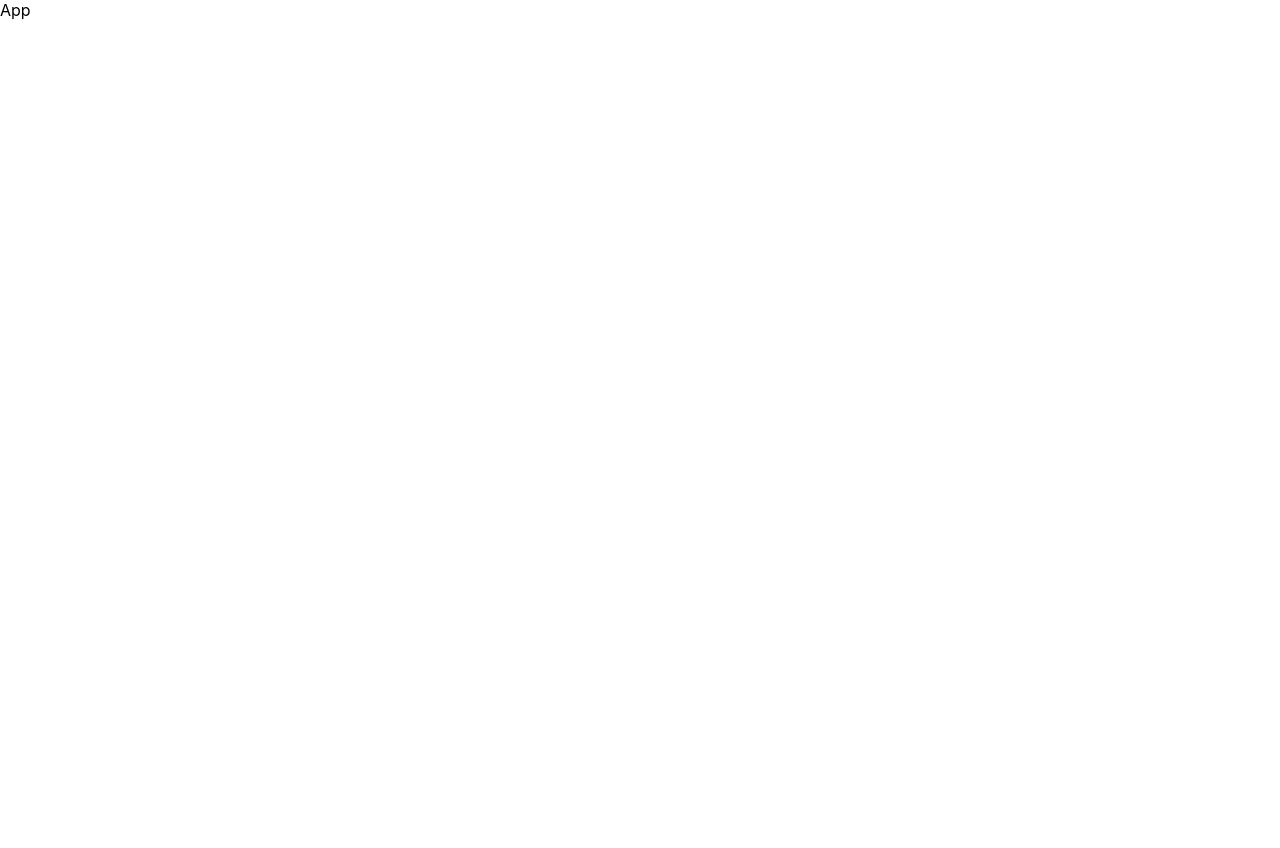
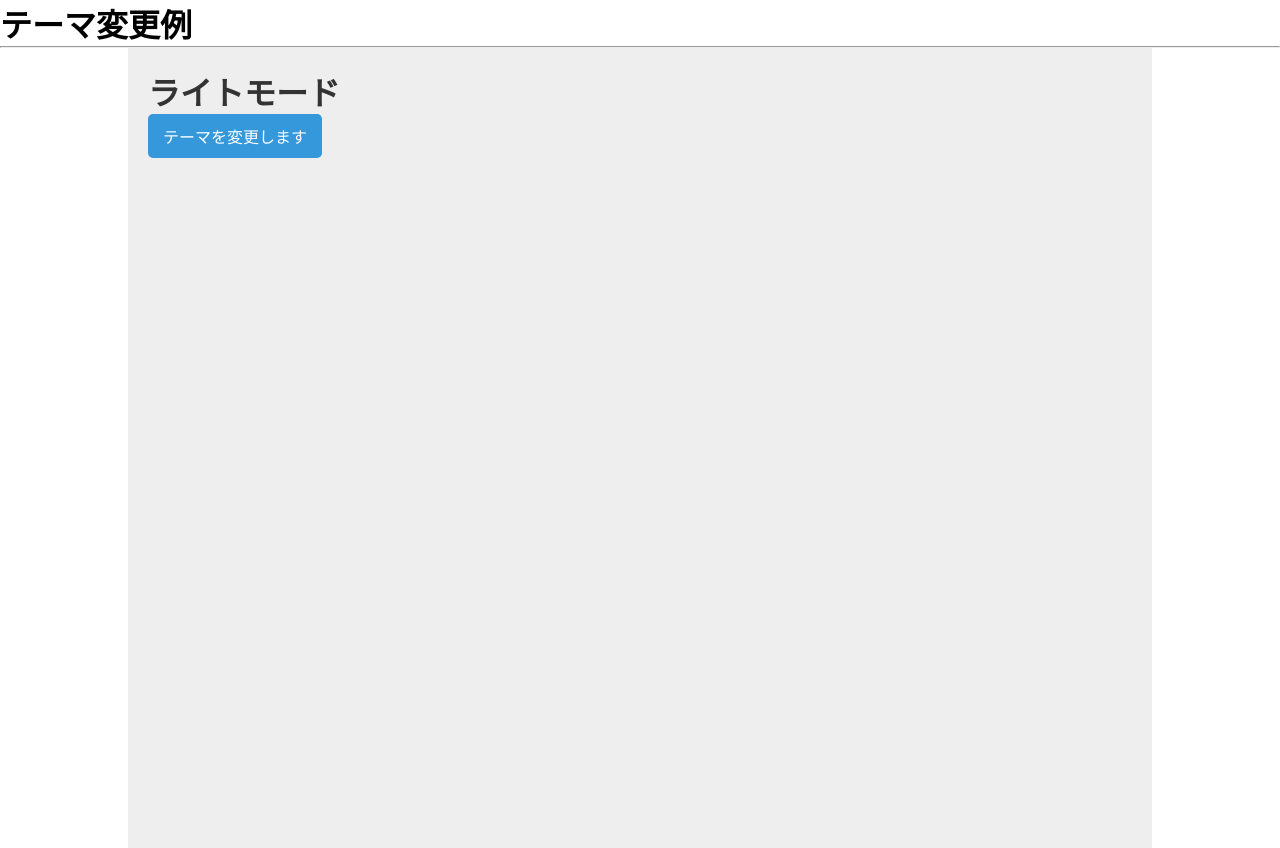
Before and after one commit to jini-labs-2/react-ts-practice, a React (Create React App) app: page / in a window 1280 px wide. Before the commit the page ends 800 px from the top, so only its background shows below. Built offline with nearby package versions, Linux system fonts and the light colour scheme; the HTML template or start-up script is replaced by a standard one.

Commit message:
theme変更例

```diff
--- a/package.json
+++ b/package.json
@@ -8,6 +8,7 @@
     "@testing-library/jest-dom": "^5.16.5",
     "@testing-library/react": "^13.4.0",
     "@testing-library/user-event": "^13.5.0",
+    "@types/styled-components": "^5.1.34",
     "buffer": "^6.0.3",
     "logrocket": "^3.0.1",
     "react": "^18.2.0",
@@ -16,6 +17,8 @@
     "react-router-dom": "^6.4.1",
     "react-scripts": "5.0.1",
     "sass": "^1.71.1",
+    "styled-component": "^2.8.0",
+    "styled-components": "^6.1.13",
     "typescript": "^4.8.3",
     "web-vitals": "^2.1.4"
   },
--- a/src/App.tsx
+++ b/src/App.tsx
@@ -1,10 +1,48 @@
-import React from 'react';
+import React, { useState } from 'react';
+import { ThemeProvider } from 'styled-components';
+import { darkTheme, lightTheme } from './theme';
+import styled from 'styled-components';
+
+const Wrapper = styled.div`
+  background-color: ${(props) => props.theme.colors.background};
+  color: ${(props) => props.theme.colors.text};
+  font-size: ${(props) => props.theme.fontSize.medium};
+  padding: 20px;
+  width: 1024px;
+  height: 100vh;
+  margin: 0 auto;
+`;
+
+const Button = styled.button`
+  background-color: ${(props) => props.theme.colors.primary};
+  color: white;
+  border: none;
+  padding: 10px 15px;
+  border-radius: 5px;
+  font-size: ${(props) => props.theme.fontSize.medium};
+
+  &:hover {
+    background-color: ${(props) => props.theme.colors.secondary};
+  }
+`;
+
 
 function App() {
+  const [isDarkTheme, setIsDarkTheme] = useState(false);
+
   return (
-    <div className='app'>
-      App
-    </div>
+    <>
+      <h1>テーマ変更例</h1>
+      <hr />
+      <ThemeProvider theme={isDarkTheme ? darkTheme : lightTheme}>
+        <Wrapper>
+          <h1>{isDarkTheme ? ' ダークモード ': ' ライトモード '}</h1>
+          <Button
+          onClick={() => setIsDarkTheme(!isDarkTheme)}
+          >テーマを変更します</Button>
+        </Wrapper>
+      </ThemeProvider>
+    </>
   );
 }
 
--- /dev/null
+++ b/src/theme.ts
@@ -0,0 +1,43 @@
+import { DefaultTheme } from "styled-components";
+
+// export const theme: DefaultTheme = {
+//   colors : {
+//     primary: "#3498db",
+//     secondary: "#2ecc71",
+//     text: "#333",
+//     background: "#f4f4f4",
+//   },
+//   fontSize: {
+//     small: "10px",
+//     medium: "16px",
+//     large: "24px"
+//   },
+// };
+
+export const lightTheme: DefaultTheme = {
+  colors : {
+    primary: "#3498db",
+    secondary: "#2ecc71",
+    background: "#eee",
+    text: "#333",
+  },
+  fontSize: {
+    small: "10px",
+    medium: "16px",
+    large: "24px"
+  },
+};
+
+export const darkTheme: DefaultTheme = {
+  colors : {
+    primary: "#2ecc71",
+    secondary: "#3498db",
+    background: "#333",
+    text: "#fff",
+  },
+  fontSize: {
+    small: "10px",
+    medium: "16px",
+    large: "24px"
+  },
+};
```
Also changed, not shown: 1 other file (tests, documents, lock files or other folders).
